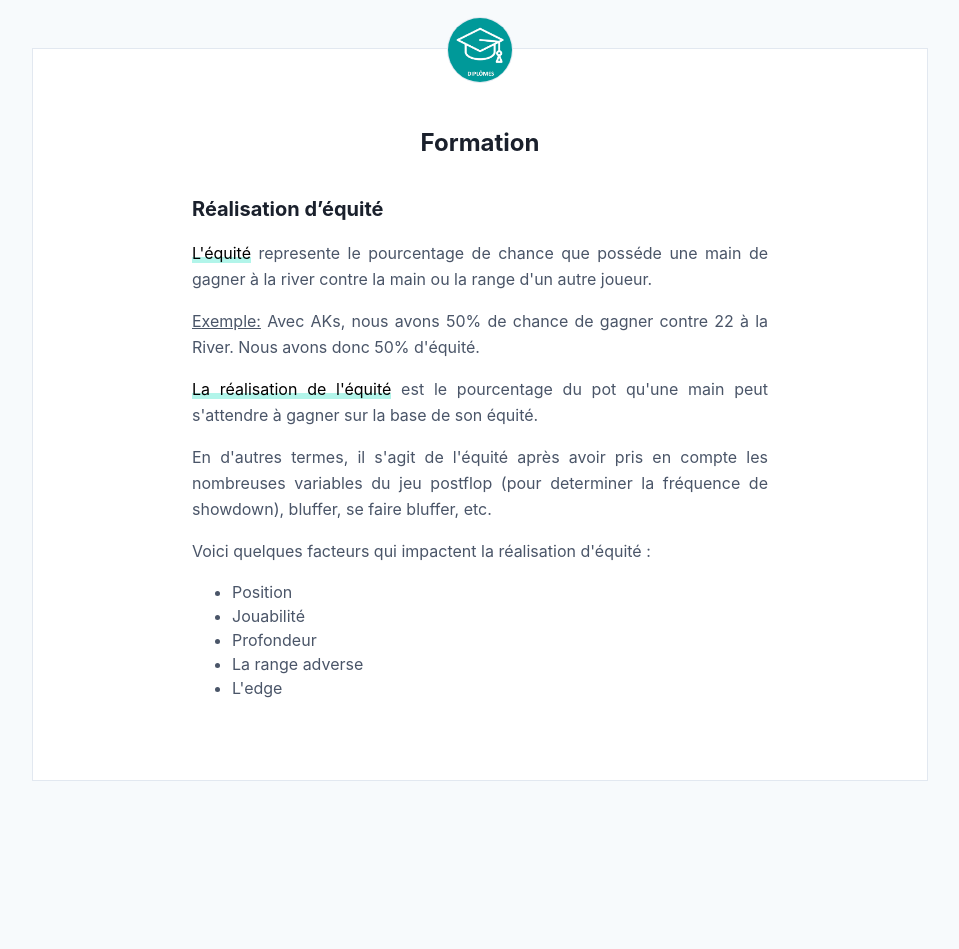
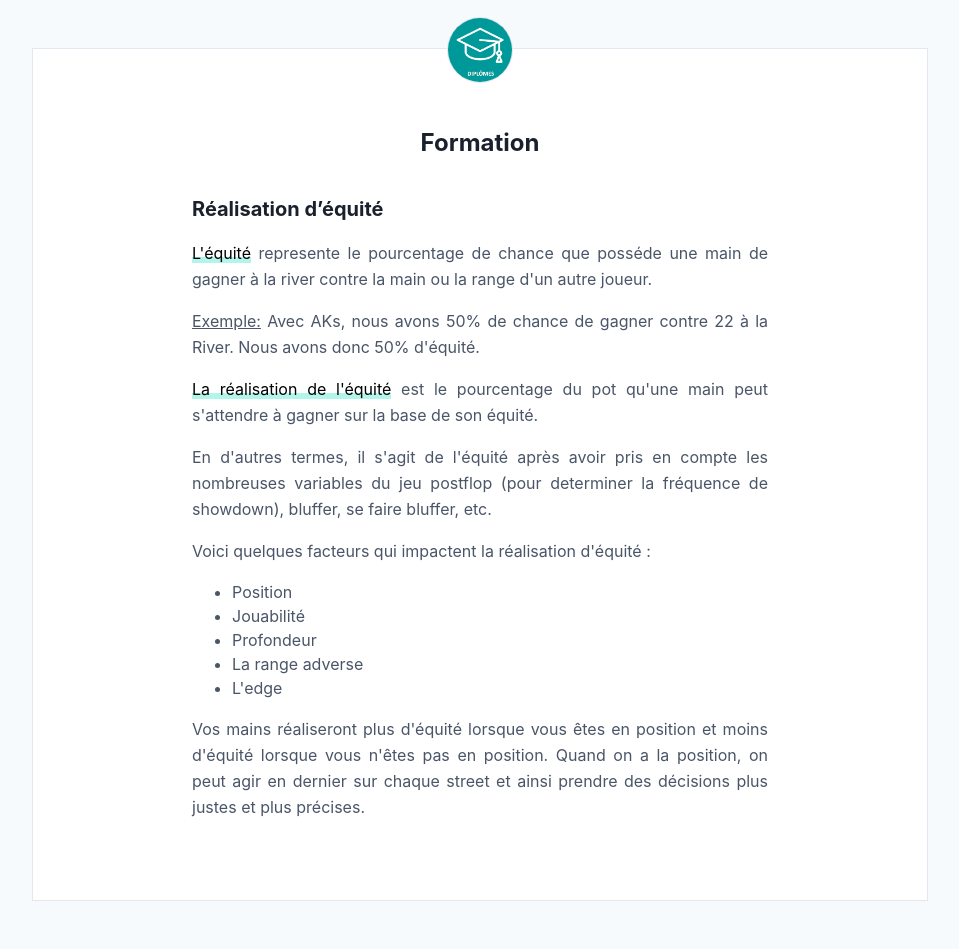
Before and after one commit to greglejeune/blog, a Jekyll site: the page built from _posts/2020-03-03-masterclass.md, in a window 1280 px wide. Shown: the whole page, without its empty margins (160-1119 px from the left). Built offline with Jekyll 4.4.1, drawn with Linux system fonts in a browser that asks for light colours; before the commit the page ends 900 px from its top, so only the background shows below that.

Commit message:
Update 2020-03-03-masterclass.md

```diff
--- a/_posts/2020-03-03-masterclass.md
+++ b/_posts/2020-03-03-masterclass.md
@@ -27,4 +27,7 @@ categories: poker
     <li>La range adverse</li>
     <li>L'edge</li>
   </ul>
+  <p>
+    Vos mains réaliseront plus d'équité lorsque vous êtes en position et moins d'équité lorsque vous n'êtes pas en position. Quand on a la position, on peut agir en dernier sur chaque street et ainsi prendre des décisions plus justes et plus précises.
+  </p>
 </div>
```
